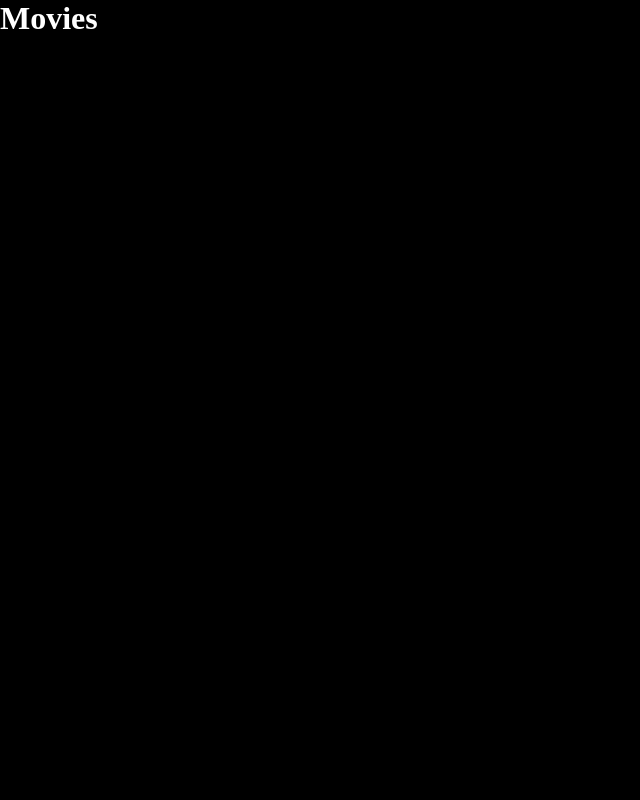
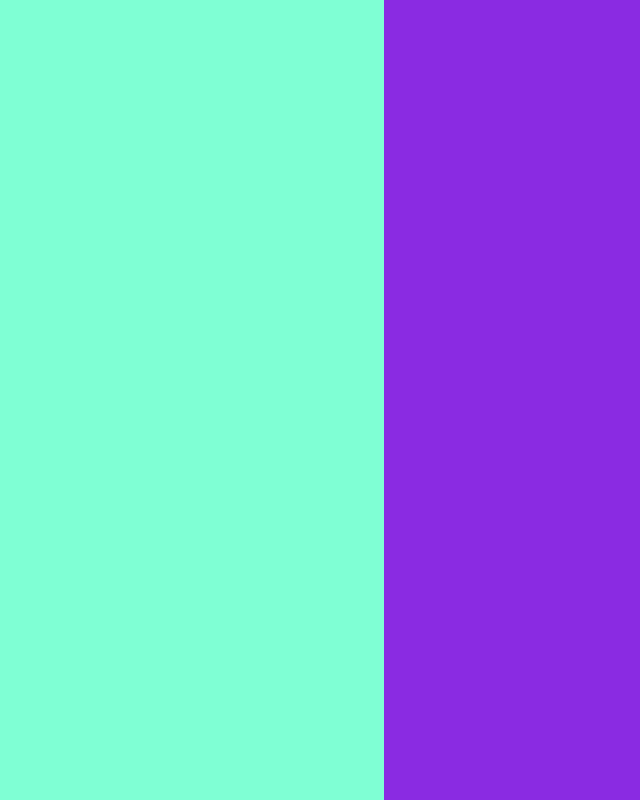
Before and after one commit to johannawirell/Movies, a React (Create React App) app in the folder app/: page / in a window 1280 px wide. Shown: the whole page, without its empty margins (0-640 px from the left). Built offline with nearby package versions, Linux system fonts and the light colour scheme.

Commit message:
Create home components

```diff
--- a/app/src/components/home/Home.jsx
+++ b/app/src/components/home/Home.jsx
@@ -2,8 +2,12 @@
  * Home page of the application.
  *
  * @author Johanna Wirell <wirelljohanna@gmail.com>
- * @version 1.0.0
+ * @version 1.0.1
  */
+
+import React, { lazy } from 'react'
+const Side = lazy(() => import('./side/Side'))
+const Browse = lazy(() => import('./browse/Browse'))
 
 /**
 * Home component of application.
@@ -13,7 +17,8 @@
 export default function Home () {
   return (
     <div className="home-container">
-       <h1>Movies</h1>
+      <Side/>
+      <Browse/>
     </div>
   )
 }
--- /dev/null
+++ b/app/src/components/home/browse/Browse.jsx
@@ -0,0 +1,17 @@
+/**
+ * Component that shows the movies.
+ *
+ * @author Johanna Wirell <wirelljohanna@gmail.com>
+ * @version 1.0.0
+ */
+
+/**
+ * Browse component of application.
+ *
+ * @return {HTML} - Render start page with public recipes.
+ */
+export default function Browse () {
+  return (
+  <div className="list-movies"></div>
+  )
+}
--- a/app/src/components/home/home.css
+++ b/app/src/components/home/home.css
@@ -8,4 +8,19 @@
   height: 100vh;
   background-color: black;
   color: white;
+  display: grid;
+  grid-template-columns: 30% 70%;
+
 }
+
+.side {
+  background-color: aquamarine;
+  grid-column-start: 1;
+  grid-column-end: 1;
+}
+
+.list-movies {
+  background-color: blueviolet;
+  grid-column-start: 2;
+  grid-column-end: 2;
+}
--- /dev/null
+++ b/app/src/components/home/side/Side.jsx
@@ -0,0 +1,17 @@
+/**
+ * Side bar.
+ *
+ * @author Johanna Wirell <wirelljohanna@gmail.com>
+ * @version 1.0.0
+ */
+
+/**
+ * Side component of application.
+ *
+ * @return {HTML} - Render start page with public recipes.
+ */
+export default function Side () {
+  return (
+  <div className="side"></div>
+  )
+}
```
Also changed, not shown: 1 other file (tests, documents, lock files or other folders). Lines whose indentation alone changed are shown as unchanged.
